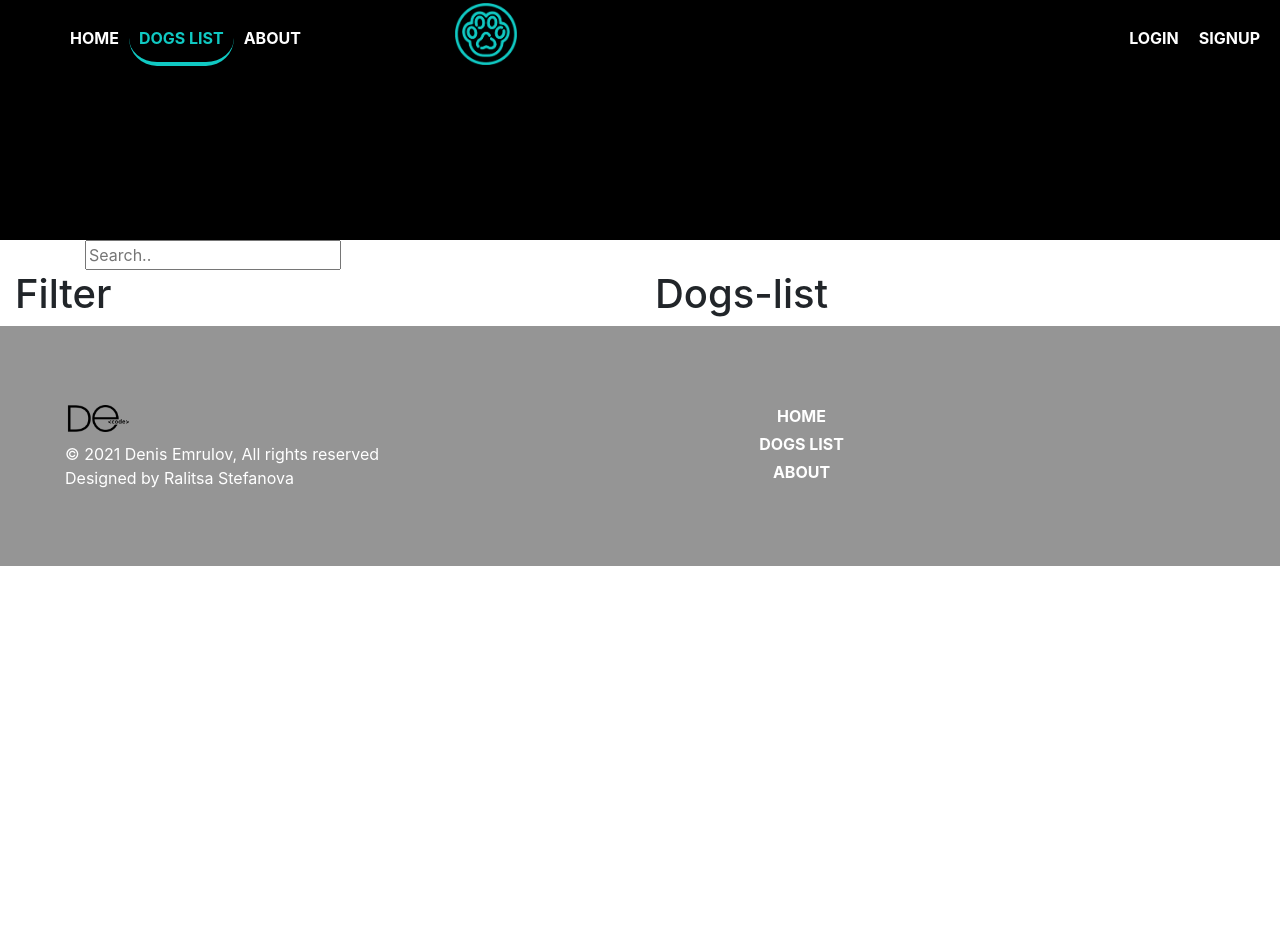
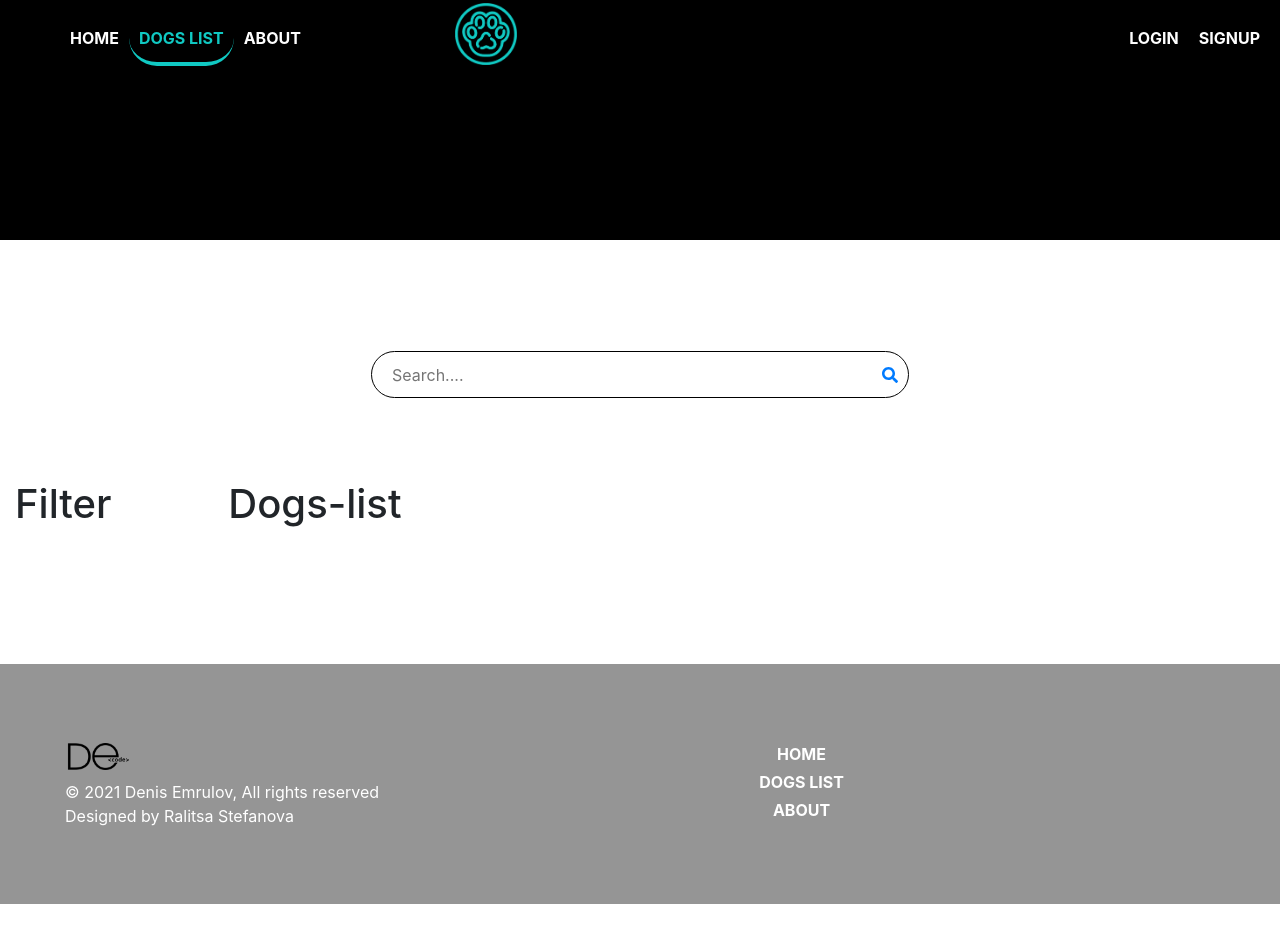
Before and after one commit to emrulovd/charlies-paw-client-side-web-app, a React (Create React App) app: page /dogs-list in a window 1280 px wide. Shown: the top 942 px of the page. Before the commit the page ends 800 px from the top, so only its background shows below. Built offline with nearby package versions, Linux system fonts and the light colour scheme.

Commit message:
Modifications 10/02/2021: Adding the grid network for the dog-list page Base style on search bar

```diff
--- a/package.json
+++ b/package.json
@@ -3,6 +3,9 @@
   "version": "0.1.0",
   "private": true,
   "dependencies": {
+    "@fortawesome/fontawesome-svg-core": "^1.2.34",
+    "@fortawesome/free-solid-svg-icons": "^5.15.2",
+    "@fortawesome/react-fontawesome": "^0.1.14",
     "@testing-library/jest-dom": "^5.11.9",
     "@testing-library/react": "^11.2.3",
     "@testing-library/user-event": "^12.6.2",
--- a/src/components/Dogs/DogsPanelControl/DogsPanelControl.js
+++ b/src/components/Dogs/DogsPanelControl/DogsPanelControl.js
@@ -1,12 +1,13 @@
 import React from 'react';
 
 import {Container, Row, Col} from 'react-bootstrap';
+import classes from './DogsPanelControl.module.css'
 
 const dogsPanel = (props) => {
     return(
-        <Container fluid>
+        <Container fluid className={classes.DogsPanelControl}>
             <Row>
-                <Col>
+                <Col sm={2}>
                     <h1>Filter</h1>
                 </Col>
                 <Col>
--- /dev/null
+++ b/src/components/Dogs/DogsPanelControl/DogsPanelControl.module.css
@@ -0,0 +1,5 @@
+.DogsPanelControl{
+    height: 100%;
+    width: 100%;
+    margin-bottom: 10%;
+}
--- a/src/components/Dogs/SearcBar/SearchBar.css
+++ /dev/null
@@ -1,3 +0,0 @@
-.SearchBar{
-
-}
--- a/src/components/Dogs/SearcBar/SearchBar.js
+++ b/src/components/Dogs/SearcBar/SearchBar.js
@@ -1,16 +1,19 @@
 import React from 'react';
 
-
 import {Container, Row, Col} from 'react-bootstrap';
-
-import classes from './SearchBar.css';
+import { FontAwesomeIcon } from '@fortawesome/react-fontawesome'
+import { faSearch } from '@fortawesome/free-solid-svg-icons'
+import classes from './SearchBar.module.css';
 
 const searchBar = () =>{
     return(
-        <Container className={classes.SearcBar}>
+        <Container className={classes.SearchBar}>
             <Row>
                 <Col>
-                <input type="text" placeholder="Search.."/>
+                    <div className={classes.Wrapper}>
+                        <input type="text" placeholder="Search...."/>
+                        <a href="/dogs-list" ><FontAwesomeIcon icon={faSearch}/></a>
+                    </div>
                 </Col>
             </Row>
         </Container>
--- /dev/null
+++ b/src/components/Dogs/SearcBar/SearchBar.module.css
@@ -0,0 +1,23 @@
+.SearchBar{
+    width: 100%;
+    height: 30vh;
+}
+
+.SearchBar input{
+    border: none;
+    border-style: none;
+    width: 500px;
+    height: 25px;
+    padding: 5px 10px 5px;
+    outline: none;
+}
+
+.SearchBar .Wrapper{
+    border: 1px solid black;
+    width: fit-content;
+    padding: 10px 10px 10px;
+    margin-left: auto;
+    margin-right: auto;
+    margin-top: 10%;
+    border-radius: 24px;
+}
```
Also changed, not shown: 1 other file (tests, documents, lock files or other folders).
